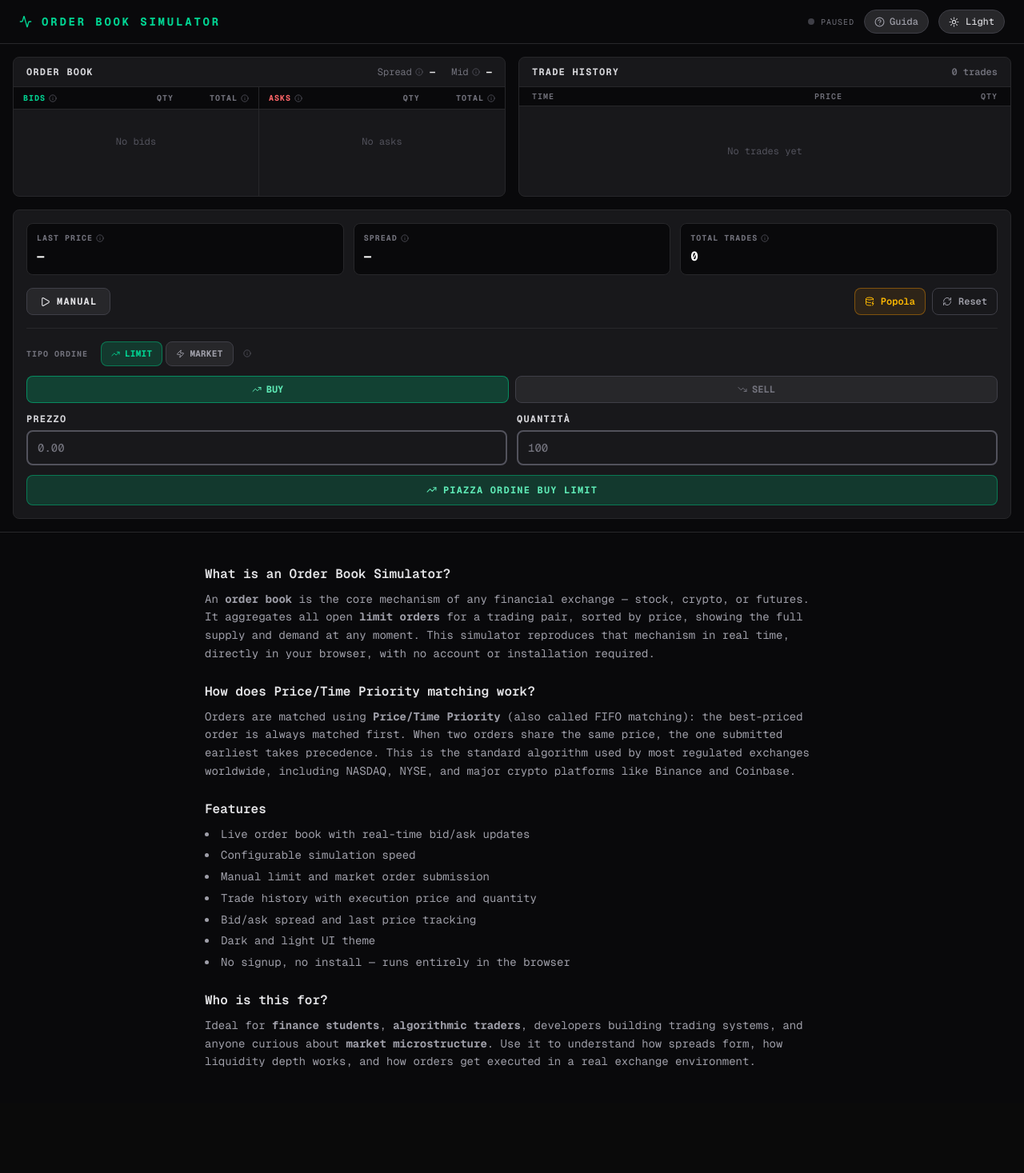
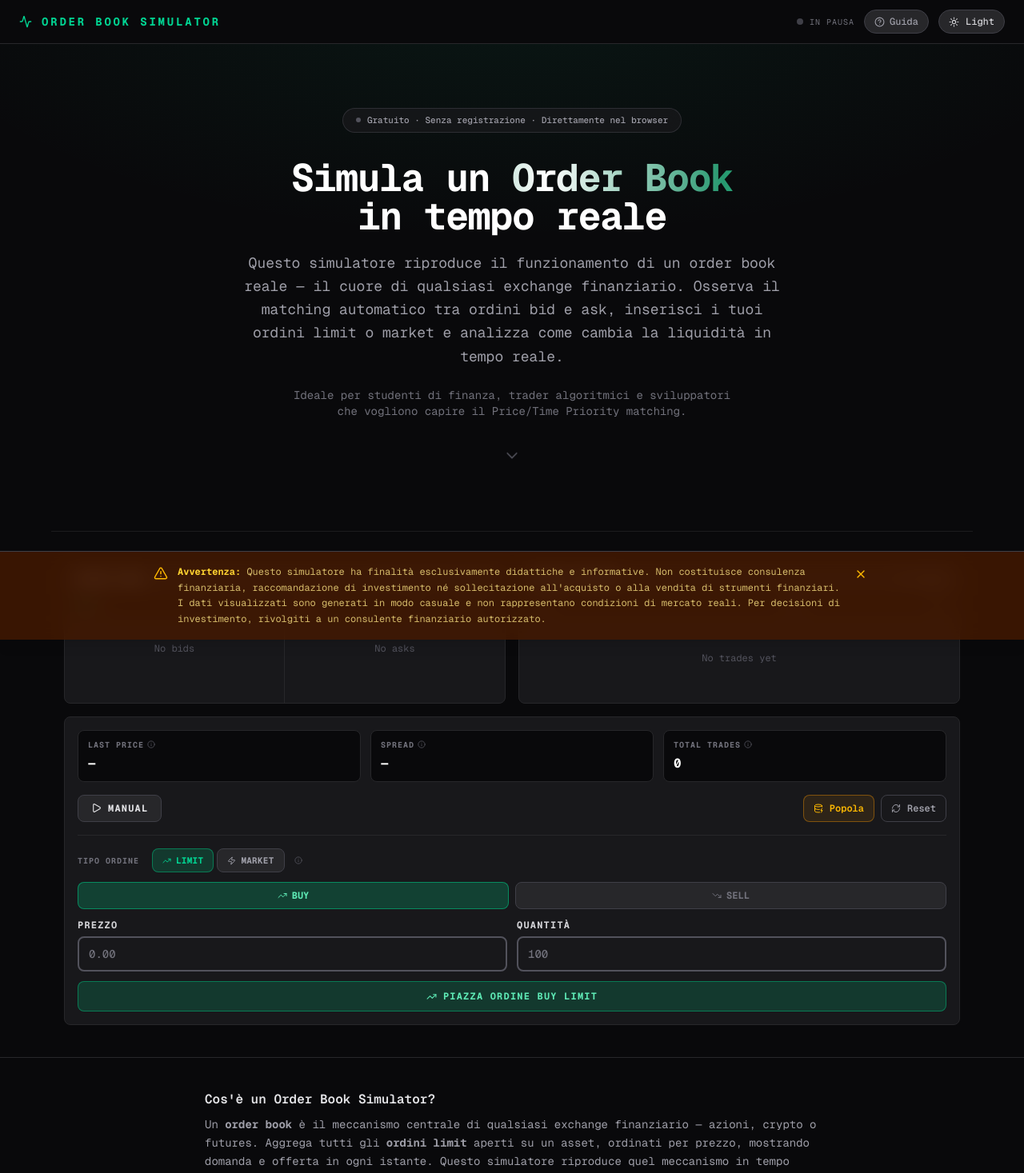
Before and after one commit to frankytheme-cyber/order-book-simulator, a Next.js app: page / in a window 1280 px wide. Shown: the top 1467 px of the page at 80% size. Before the commit the page ends 1379 px from the top, so only its background shows below. Built offline with nearby package versions, Linux system fonts and the light colour scheme.

Commit message:
feat: add hero animations and toast notifications to enhance user experience

```diff
--- a/app/globals.css
+++ b/app/globals.css
@@ -26,3 +26,92 @@ body {
 .flash-in {
   animation: flashIn 0.6s ease-out;
 }
+
+/* ── Hero animations ── */
+@keyframes fadeUp {
+  from {
+    opacity: 0;
+    transform: translateY(20px);
+  }
+  to {
+    opacity: 1;
+    transform: translateY(0);
+  }
+}
+
+@keyframes fadeIn {
+  from { opacity: 0; }
+  to   { opacity: 1; }
+}
+
+@keyframes shimmer {
+  0%   { background-position: -200% center; }
+  100% { background-position: 200% center; }
+}
+
+.animate-fade-up {
+  animation: fadeUp 0.7s ease-out both;
+}
+
+.animate-fade-up-delay-1 {
+  animation: fadeUp 0.7s ease-out 0.15s both;
+}
+
+.animate-fade-up-delay-2 {
+  animation: fadeUp 0.7s ease-out 0.3s both;
+}
+
+.animate-fade-up-delay-3 {
+  animation: fadeUp 0.7s ease-out 0.45s both;
+}
+
+.animate-fade-in {
+  animation: fadeIn 0.8s ease-out 0.6s both;
+}
+
+/* ── Toast notification ── */
+@keyframes slideDown {
+  from {
+    opacity: 0;
+    transform: translateY(-100%);
+  }
+  to {
+    opacity: 1;
+    transform: translateY(0);
+  }
+}
+
+@keyframes slideUp {
+  from {
+    opacity: 1;
+    transform: translateY(0);
+  }
+  to {
+    opacity: 0;
+    transform: translateY(-100%);
+  }
+}
+
+.toast-enter {
+  animation: slideDown 0.35s ease-out both;
+}
+
+.toast-exit {
+  animation: slideUp 0.3s ease-in both;
+}
+
+.hero-shimmer {
+  background: linear-gradient(
+    90deg,
+    currentColor 0%,
+    rgba(52, 211, 153, 0.7) 40%,
+    rgba(52, 211, 153, 1) 50%,
+    rgba(52, 211, 153, 0.7) 60%,
+    currentColor 100%
+  );
+  background-size: 200% auto;
+  -webkit-background-clip: text;
+  background-clip: text;
+  -webkit-text-fill-color: transparent;
+  animation: shimmer 4s linear infinite;
+}
--- a/app/page.tsx
+++ b/app/page.tsx
@@ -1,24 +1,47 @@
 'use client';
 
-import { useState } from 'react';
+import { useState, useEffect, useCallback } from 'react';
 import { useSimulator } from '@/hooks/useSimulator';
 import OrderBookView from '@/components/OrderBookView';
 import TradeHistory from '@/components/TradeHistory';
 import SimulatorControls from '@/components/SimulatorControls';
 import InfoPanel from '@/components/InfoPanel';
-import { Activity, Sun, Moon, HelpCircle } from 'lucide-react';
+import { Activity, Sun, Moon, HelpCircle, CheckCircle, X, AlertTriangle } from 'lucide-react';
 
 export default function Page() {
   const simulator = useSimulator();
   const [isDark, setIsDark]     = useState(true);
   const [showInfo, setShowInfo] = useState(false);
+  const [toast, setToast]       = useState<string | null>(null);
+  const [toastExiting, setToastExiting] = useState(false);
+  const [showDisclaimer, setShowDisclaimer] = useState(true);
 
   const d = isDark;
 
+  const dismissToast = useCallback(() => {
+    setToastExiting(true);
+    setTimeout(() => {
+      setToast(null);
+      setToastExiting(false);
+    }, 300);
+  }, []);
+
+  // Auto-dismiss toast after 3.5s
+  useEffect(() => {
+    if (!toast || toastExiting) return;
+    const t = setTimeout(dismissToast, 3500);
+    return () => clearTimeout(t);
+  }, [toast, toastExiting, dismissToast]);
+
+  const handleToast = useCallback((msg: string) => {
+    setToastExiting(false);
+    setToast(msg);
+  }, []);
+
   return (
-    <div className={`min-h-screen flex flex-col transition-colors duration-300 ${d ? 'bg-zinc-950 text-white' : 'bg-zinc-100 text-zinc-900'}`}>
+    <div className={`min-h-screen transition-colors duration-300 ${d ? 'bg-zinc-950 text-white' : 'bg-zinc-100 text-zinc-900'}`}>
 
-      {/* Header */}
+      {/* ── Header (originale) ── */}
       <header className={`border-b px-6 py-3 flex items-center justify-between ${d ? 'border-zinc-800' : 'border-zinc-300'}`}>
         <div className="flex items-center gap-3">
           <Activity size={16} className={d ? 'text-emerald-400' : 'text-emerald-600'} />
@@ -28,15 +51,15 @@ export default function Page() {
         </div>
 
         <div className="flex items-center gap-3">
-          {/* Live indicator */}
+          {/* Indicatore live */}
           <div className="flex items-center gap-2">
             <span className={`w-2 h-2 rounded-full ${simulator.isAuto ? 'bg-emerald-400 animate-pulse' : d ? 'bg-zinc-700' : 'bg-zinc-400'}`} />
             <span className={`text-[10px] uppercase tracking-widest ${d ? 'text-zinc-500' : 'text-zinc-500'}`}>
-              {simulator.isAuto ? 'Live' : 'Paused'}
+              {simulator.isAuto ? 'Live' : 'In pausa'}
             </span>
           </div>
 
-          {/* Help */}
+          {/* Guida */}
           <button
             onClick={() => setShowInfo(true)}
             className={`flex items-center gap-1.5 px-3 py-1.5 rounded-full text-xs font-medium border transition-colors
@@ -46,7 +69,7 @@ export default function Page() {
             <HelpCircle size={13} /> Guida
           </button>
 
-          {/* Theme toggle */}
+          {/* Toggle tema */}
           <button
             onClick={() => setIsDark(!isDark)}
             className={`flex items-center gap-2 px-3 py-1.5 rounded-full text-xs font-medium border transition-colors
@@ -59,14 +82,61 @@ export default function Page() {
         </div>
       </header>
 
-      {/* Main */}
-      <main className="flex-1 p-4 grid grid-cols-2 gap-4 min-h-0">
-        <OrderBookView bids={simulator.bids} asks={simulator.asks} isDark={isDark} />
-        <TradeHistory trades={simulator.trades} isDark={isDark} />
-      </main>
+      {/* ── Hero con animazione ── */}
+      <section className={`relative overflow-hidden px-6 py-20 text-center ${d ? '' : ''}`}>
+        {/* Glow sfondo decorativo */}
+        <div className={`absolute inset-0 pointer-events-none ${d
+          ? 'bg-[radial-gradient(ellipse_60%_50%_at_50%_-10%,rgba(16,185,129,0.08),transparent)]'
+          : 'bg-[radial-gradient(ellipse_60%_50%_at_50%_-10%,rgba(16,185,129,0.06),transparent)]'
+        }`} />
 
-      {/* Controls */}
-      <footer className="p-4 pt-0">
+        {/* Badge */}
+        <div className={`animate-fade-up inline-flex items-center gap-2 px-4 py-1.5 rounded-full text-[11px] font-medium border mb-8
+          ${d ? 'border-zinc-700/60 text-zinc-400 bg-zinc-900/80 backdrop-blur-sm' : 'border-zinc-300 text-zinc-500 bg-white/80 backdrop-blur-sm'}`}>
+          <span className={`w-1.5 h-1.5 rounded-full ${simulator.isAuto ? 'bg-emerald-400 animate-pulse' : d ? 'bg-zinc-600' : 'bg-zinc-400'}`} />
+          Gratuito &middot; Senza registrazione &middot; Direttamente nel browser
+        </div>
+
+        {/* Titolo */}
+        <h2 className={`animate-fade-up-delay-1 text-4xl sm:text-5xl font-bold tracking-tight mb-5`}>
+          <span className={d ? 'text-white' : 'text-zinc-900'}>Simula un </span>
+          <span className="hero-shimmer">Order Book</span>
+          <br />
+          <span className={d ? 'text-white' : 'text-zinc-900'}>in tempo reale</span>
+        </h2>
+
+        {/* Descrizione */}
+        <p className={`animate-fade-up-delay-2 text-base sm:text-lg leading-relaxed max-w-2xl mx-auto mb-6
+          ${d ? 'text-zinc-400' : 'text-zinc-500'}`}>
+          Questo simulatore riproduce il funzionamento di un order book reale — il cuore di qualsiasi
+          exchange finanziario. Osserva il matching automatico tra ordini bid e ask,
+          inserisci i tuoi ordini limit o market e analizza come cambia la liquidità in tempo reale.
+        </p>
+
+        {/* Sotto-descrizione */}
+        <p className={`animate-fade-up-delay-3 text-sm max-w-xl mx-auto
+          ${d ? 'text-zinc-500' : 'text-zinc-400'}`}>
+          Ideale per studenti di finanza, trader algoritmici e sviluppatori
+          che vogliono capire il Price/Time Priority matching.
+        </p>
+
+        {/* Freccia verso il basso */}
+        <div className={`animate-fade-in mt-10 ${d ? 'text-zinc-600' : 'text-zinc-400'}`}>
+          <svg className="mx-auto w-5 h-5 animate-bounce" fill="none" viewBox="0 0 24 24" stroke="currentColor" strokeWidth={2}>
+            <path strokeLinecap="round" strokeLinejoin="round" d="M19 9l-7 7-7-7" />
+          </svg>
+        </div>
+      </section>
+
+      {/* ── Separatore sottile ── */}
+      <div className={`mx-auto max-w-6xl ${d ? 'border-t border-zinc-800/60' : 'border-t border-zinc-300/60'}`} />
+
+      {/* ── Tool Container ── */}
+      <section className="max-w-6xl mx-auto px-4 py-10 space-y-4">
+        <div className="grid grid-cols-2 gap-4">
+          <OrderBookView bids={simulator.bids} asks={simulator.asks} isDark={isDark} />
+          <TradeHistory trades={simulator.trades} isDark={isDark} />
+        </div>
         <SimulatorControls
           isAuto={simulator.isAuto}
           setIsAuto={simulator.setIsAuto}
@@ -81,69 +151,121 @@ export default function Page() {
           bids={simulator.bids}
           asks={simulator.asks}
           isDark={isDark}
+          onToast={handleToast}
         />
-      </footer>
+      </section>
 
-      {/* Info modal */}
-      {showInfo && <InfoPanel isDark={isDark} onClose={() => setShowInfo(false)} />}
-
-      {/* SEO / GEO content — visible below the fold */}
+      {/* ── Sezione informativa (SEO) ── */}
       <section
-        aria-label="About this tool"
+        aria-label="Informazioni sul tool"
         className={`border-t px-6 py-10 text-sm leading-relaxed ${d ? 'border-zinc-800 text-zinc-400' : 'border-zinc-200 text-zinc-600'}`}
       >
         <div className="max-w-3xl mx-auto space-y-6">
           <div>
             <h2 className={`text-base font-semibold mb-2 ${d ? 'text-zinc-200' : 'text-zinc-800'}`}>
-              What is an Order Book Simulator?
+              Cos&apos;è un Order Book Simulator?
             </h2>
             <p>
-              An <strong>order book</strong> is the core mechanism of any financial exchange — stock, crypto, or futures.
-              It aggregates all open <strong>limit orders</strong> for a trading pair, sorted by price, showing the full
-              supply and demand at any moment. This simulator reproduces that mechanism in real time, directly in your browser,
-              with no account or installation required.
+              Un <strong>order book</strong> è il meccanismo centrale di qualsiasi exchange finanziario — azioni, crypto o futures.
+              Aggrega tutti gli <strong>ordini limit</strong> aperti su un asset, ordinati per prezzo, mostrando domanda e offerta
+              in ogni istante. Questo simulatore riproduce quel meccanismo in tempo reale, direttamente nel browser,
+              senza account né installazioni.
             </p>
           </div>
 
           <div>
             <h2 className={`text-base font-semibold mb-2 ${d ? 'text-zinc-200' : 'text-zinc-800'}`}>
-              How does Price/Time Priority matching work?
+              Come funziona il matching Price/Time Priority?
             </h2>
             <p>
-              Orders are matched using <strong>Price/Time Priority</strong> (also called FIFO matching): the best-priced
-              order is always matched first. When two orders share the same price, the one submitted earliest takes precedence.
-              This is the standard algorithm used by most regulated exchanges worldwide, including NASDAQ, NYSE, and major
-              crypto platforms like Binance and Coinbase.
+              Gli ordini vengono abbinati usando la priorità <strong>Prezzo/Tempo</strong> (detta anche FIFO matching):
+              l&apos;ordine con il miglior prezzo viene sempre eseguito per primo. Quando due ordini hanno lo stesso prezzo,
+              quello inserito prima ha la precedenza. Questo è l&apos;algoritmo standard usato dalla maggior parte degli exchange
+              regolamentati nel mondo, inclusi NASDAQ, NYSE e le principali piattaforme crypto come Binance e Coinbase.
             </p>
           </div>
 
           <div>
             <h2 className={`text-base font-semibold mb-2 ${d ? 'text-zinc-200' : 'text-zinc-800'}`}>
-              Features
+              Funzionalità
             </h2>
             <ul className="list-disc list-inside space-y-1">
-              <li>Live order book with real-time bid/ask updates</li>
-              <li>Configurable simulation speed</li>
-              <li>Manual limit and market order submission</li>
-              <li>Trade history with execution price and quantity</li>
-              <li>Bid/ask spread and last price tracking</li>
-              <li>Dark and light UI theme</li>
-              <li>No signup, no install — runs entirely in the browser</li>
+              <li>Order book in tempo reale con aggiornamenti bid/ask live</li>
+              <li>Velocità di simulazione configurabile</li>
+              <li>Inserimento manuale di ordini limit e market</li>
+              <li>Storico trade con prezzo e quantità di esecuzione</li>
+              <li>Monitoraggio di spread e ultimo prezzo</li>
+              <li>Tema chiaro e scuro</li>
+              <li>Nessuna registrazione, nessuna installazione — gira interamente nel browser</li>
             </ul>
           </div>
 
           <div>
             <h2 className={`text-base font-semibold mb-2 ${d ? 'text-zinc-200' : 'text-zinc-800'}`}>
-              Who is this for?
+              A chi è rivolto?
             </h2>
             <p>
-              Ideal for <strong>finance students</strong>, <strong>algorithmic traders</strong>, developers building
-              trading systems, and anyone curious about <strong>market microstructure</strong>. Use it to understand
-              how spreads form, how liquidity depth works, and how orders get executed in a real exchange environment.
+              Ideale per <strong>studenti di finanza</strong>, <strong>trader algoritmici</strong>, sviluppatori
+              che costruiscono sistemi di trading e chiunque sia curioso di capire la <strong>microstruttura dei mercati</strong>.
+              Usalo per comprendere come si formano gli spread, come funziona la profondità di liquidità
+              e come vengono eseguiti gli ordini in un exchange reale.
             </p>
           </div>
         </div>
       </section>
+
+      {/* ── Disclaimer strumento finanziario (fixed bottom) ── */}
+      {showDisclaimer && (
+        <div className={`fixed bottom-0 left-0 right-0 z-40 border-t px-6 py-4 shadow-lg backdrop-blur-md
+          ${d ? 'border-zinc-700 bg-amber-950/80' : 'border-zinc-300 bg-amber-50/95'}`}>
+          <div className={`max-w-4xl mx-auto flex items-start gap-3 text-xs leading-relaxed ${d ? 'text-amber-200/80' : 'text-amber-800'}`}>
+            <AlertTriangle size={18} className={`shrink-0 mt-0.5 ${d ? 'text-amber-400' : 'text-amber-600'}`} />
+            <p className="flex-1">
+              <strong className={d ? 'text-amber-300' : 'text-amber-900'}>Avvertenza:</strong> Questo simulatore ha finalità esclusivamente
+              didattiche e informative. Non costituisce consulenza finanziaria, raccomandazione di investimento né sollecitazione
+              all&apos;acquisto o alla vendita di strumenti finanziari. I dati visualizzati sono generati in modo casuale e non
+              rappresentano condizioni di mercato reali. Per decisioni di investimento, rivolgiti a un consulente finanziario autorizzato.
+            </p>
+            <button
+              onClick={() => setShowDisclaimer(false)}
+              className={`shrink-0 rounded-full p-1 transition-colors ${d ? 'hover:bg-amber-800/50 text-amber-400' : 'hover:bg-amber-200 text-amber-600'}`}
+              aria-label="Chiudi avvertenza"
+            >
+              <X size={16} />
+            </button>
+          </div>
+        </div>
+      )}
+
+      {/* ── Footer ── */}
+      <footer className={`border-t px-6 py-5 text-center ${d ? 'border-zinc-800' : 'border-zinc-200'}`}>
+        <p className={`text-xs ${d ? 'text-zinc-600' : 'text-zinc-400'}`}>
+          &copy; {new Date().getFullYear()} Simone Puliti &middot; Order Book Simulator &middot; Tutti i diritti riservati
+        </p>
+      </footer>
+
+      {/* ── Info modal ── */}
+      {showInfo && <InfoPanel isDark={isDark} onClose={() => setShowInfo(false)} />}
+
+      {/* ── Toast globale (fisso in alto) ── */}
+      {toast && (
+        <div className={`fixed top-0 left-0 right-0 z-50 flex justify-center pointer-events-none`}>
+          <div
+            className={`pointer-events-auto mt-4 flex items-center gap-3 px-6 py-4 rounded-xl text-sm font-semibold shadow-2xl border backdrop-blur-md
+              ${toastExiting ? 'toast-exit' : 'toast-enter'}
+              ${d
+                ? 'bg-emerald-950/80 border-emerald-500/50 text-emerald-200 shadow-emerald-500/10'
+                : 'bg-emerald-50/90 border-emerald-400 text-emerald-800 shadow-emerald-500/15'
+              }`}
+          >
+            <CheckCircle size={20} className={d ? 'text-emerald-400' : 'text-emerald-600'} />
+            <span>{toast}</span>
+            <button onClick={dismissToast} className={`ml-2 rounded-full p-0.5 transition-colors ${d ? 'hover:bg-emerald-800/50' : 'hover:bg-emerald-200'}`}>
+              <X size={14} />
+            </button>
+          </div>
+        </div>
+      )}
     </div>
   );
 }
```
Also changed, not shown: components/SimulatorControls.tsx (+6 -23 lines).
